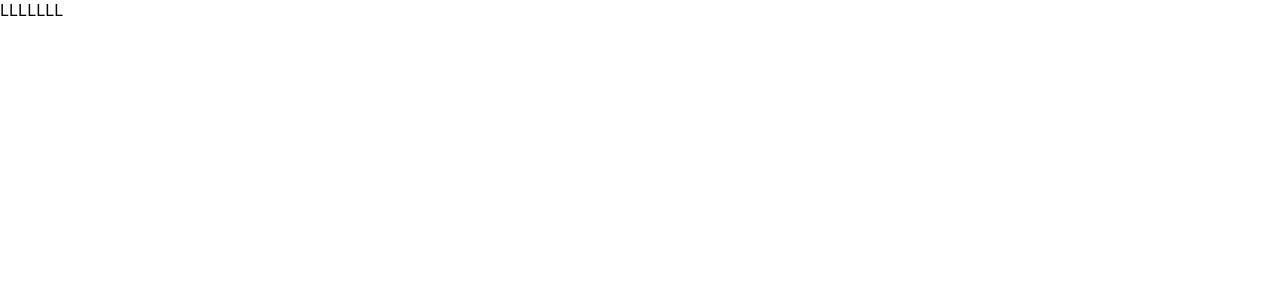
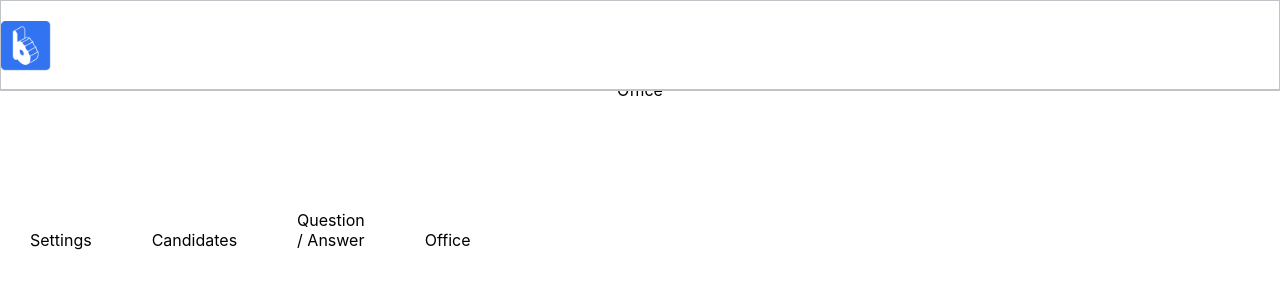
Before and after one commit to ilies-bel/Breadcrumbs-app-employer, a Next.js app in the folder breadcrumbs-app-employer/: page /office in a window 1280 px wide. Shown: the top 300 px of the page. Built offline with nearby package versions, Linux system fonts and the light colour scheme.

Commit message:
Page structure added

```diff
--- a/breadcrumbs-app-employer/package.json
+++ b/breadcrumbs-app-employer/package.json
@@ -10,6 +10,8 @@
   "dependencies": {
     "next": "10.0.6",
     "react": "17.0.1",
-    "react-dom": "17.0.1"
+    "react-dom": "17.0.1",
+    "react-redux": "^7.2.2",
+    "redux": "^4.0.5"
   }
 }
--- a/breadcrumbs-app-employer/pages/ambassadors/index.js
+++ b/breadcrumbs-app-employer/pages/ambassadors/index.js
@@ -10,17 +10,15 @@ export default function Ambassadors() {
 
     return (
         <>
-        <Head>
-            <title>Ambassadors</title>
-        </Head>
         <Header></Header>
+        <BottomNav/>
         <main>
             <h2>Ambassadors</h2>
             <Label>{AMBASSADORS_DESCRIPTION}</Label>
             <h3>Ask a question</h3>
 
         </main>
-        <BottomNav/>
+
         </>
     );
 }
--- a/breadcrumbs-app-employer/pages/candidates/index.js
+++ b/breadcrumbs-app-employer/pages/candidates/index.js
@@ -27,7 +27,7 @@ export default function Candidates() {
     return (
         <>
         <Head>
-            <title>Ambassadors</title>
+            <title>Candidates</title>
         </Head>
         <Header></Header>
         <main>
--- a/breadcrumbs-app-employer/pages/office/index.js
+++ b/breadcrumbs-app-employer/pages/office/index.js
@@ -1,15 +1,22 @@
-import React from 'react';
+import Head from 'next/head'
 
-function Office() {
+import BottomNav from '../../components/Layout/BottomNavigation'
+import Header from '../../components/Layout/Header'
 
-    return (
-        <>
-        <div>
-            LLLLLLL
-        </div>
-        </>
+export default function Office() {
+  return (
+    <>
+      <Head>
+        <title>Breadcumbs</title>
+        <link rel="icon" href="/favicon.ico" />
+      </Head>
 
-    );
+      <Header/>
+      <main>
+        Office
+      </main>
+
+      <BottomNav/>
+    </>
+  )
 }
-
-export default Office;
--- a/breadcrumbs-app-employer/styles/globals.css
+++ b/breadcrumbs-app-employer/styles/globals.css
@@ -6,7 +6,7 @@ body {
     Ubuntu, Cantarell, Fira Sans, Droid Sans, Helvetica Neue, sans-serif;
 }
 
-.main {
+main {
   padding: 5rem 0;
   flex: 1;
   display: flex;
```
Also changed, not shown: breadcrumbs-app-employer/pages/index.js (+2 -6 lines).
